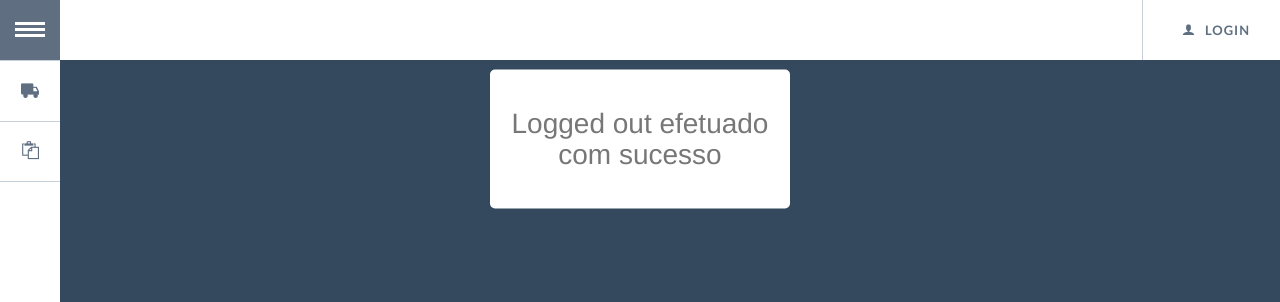
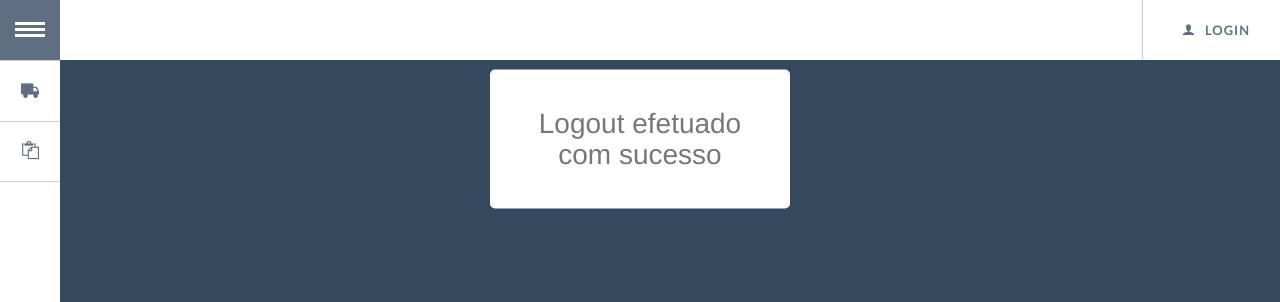
Before and after one commit to MatheusGeiger/TCC, a Django app: template app/templates/logged_out.html in a window 1280 px wide. Shown: the top 302 px of the page. Run offline with Django 3.2, Linux system fonts and the light colour scheme; the template is opened without the code that fills it, so the values that code supplies are empty; some libraries are stand-ins or nearby versions.

Commit message:
alterando logout

```diff
--- a/app/templates/logged_out.html
+++ b/app/templates/logged_out.html
@@ -11,7 +11,7 @@
 <div class="container-logout">
   <div class="login-screen">
     <div class="app-title">
-      <h1>Logged out efetuado com sucesso</h1>
+      <h1>Logout efetuado com sucesso</h1>
     </div>
   </div>
 </div>
```
